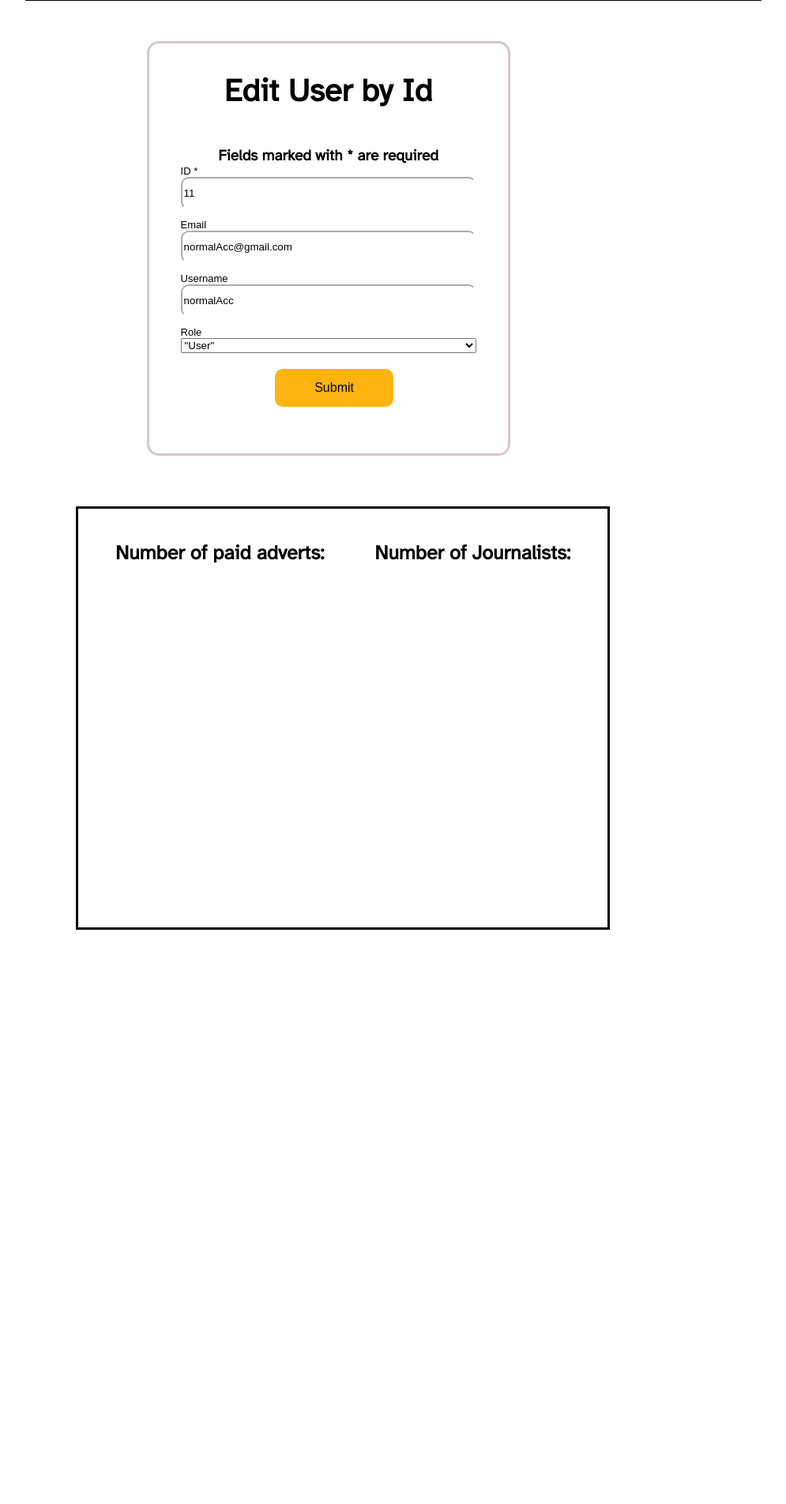
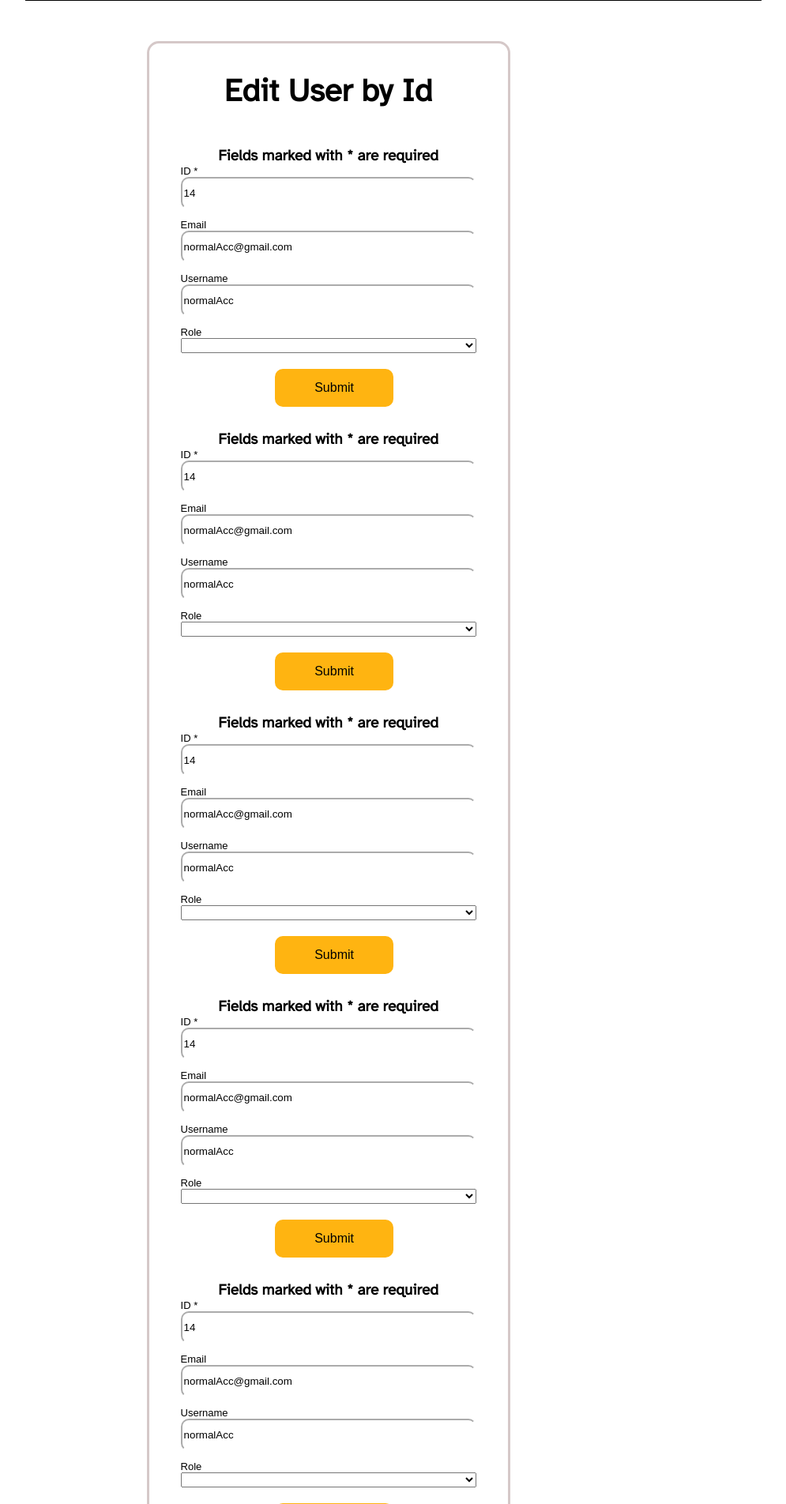
Before and after one commit to eriolasalihu/Sunny-News---Inxhinjeri-e-Webit, a PHP site: page /AdminDashboard.php in a window 1280 px wide. Shown: the part 813-2717 px from the top of the page at 79% size, without its empty margins (224-1219 px from the left). Before the commit the page ends 1990 px from the top, so only its background shows below. Run offline with PHP 8.4, Linux system fonts and the light colour scheme; data comes from the database, SQL or seed files in the repository.

Commit message:
add dynamic userId

```diff
--- a/HTMLfiles/AdminDashboard.php
+++ b/HTMLfiles/AdminDashboard.php
@@ -102,8 +102,8 @@
         </h3>
         <?php
         $mapper = new UserMapper();
-        $userId = 11;
-        $users = $mapper->getUserByID($userId);
+        $users = $mapper->getUserByID(11);
+        foreach ($user as $users) {
         ?>
         <form action="../backend/Edit/editUser.php" method="post" onsubmit="return validate()">
             <b>
@@ -112,7 +112,7 @@
             <label>
                 ID *
             </label>
-            <input type="text" placeholder="Id" name="id" value=<?php echo $userId; ?>>
+            <input type="text" placeholder="Id" name="id" value=<?php echo $user['userId']; ?>>
             <label>
                 Email
             </label>
@@ -124,21 +124,8 @@
             <label>
                 Role
             </label>
-            <?php
-            $role = $user['role'];
-            function getRoleNameByRoleId($role)
-            {
-                if ($role == "1") {
-                    $roleName = "Admin";
-                } else {
-                    $roleName = "User";
-                }
-                return $roleName;
-            }
-            $roleValue = getRoleNameByRoleId($userId);
-            ?>
             <select name="role" id="cat">
-                <option value="badInfo1">"<?php echo $roleValue; ?>"</option>
+                <option value="badInfo1"></option>
                 <option value="1">Admin</option>
                 <option value="0">User</option>
             </select>
@@ -148,6 +135,9 @@
             </button>
             <br />
         </form>
+        <?php
+        }
+        ?>
     </div>
     <div class='parentNav'>
         <div>
--- a/backend/Edit/editUser.php
+++ b/backend/Edit/editUser.php
@@ -11,7 +11,7 @@
 class EditUser
 {
     private $userId;
-    private $name;
+    private $username;
     private $email;
     private $role;
 
@@ -19,13 +19,13 @@
     {
         $this->userId = $formData['id'];
         $this->email = $formData['email'];
-        $this->name = $formData['username'];
+        $this->username = $formData['username'];
         $this->role = $formData['role'];
     }
 
     public function editData()
     {
-        $user = new SimpleUser($this->userId, $this->email, $this->name,$this->role);
+        $user = new SimpleUser($this->userId, $this->email, $this->username,$this->role);
         $mapper = new UserMapper();
         $mapper->editUser($user, $this->userId);
         sleep(4);
--- a/backend/Mapper/userMapper.php
+++ b/backend/Mapper/userMapper.php
@@ -14,9 +14,9 @@
 
     public function getUserByID($userId)
     {
-        $query = "SELECT * from userclass where userid=:id";
+        $query = "SELECT * from userclass where userId=:userId";
         $stmt = $this->conn->prepare($query);
-        $stmt->bindParam(":id", $userId);
+        $stmt->bindParam(":userId", $userId);
         $stmt->execute();
         $result = $stmt->fetch(PDO::FETCH_ASSOC);
         return  $result;
```
